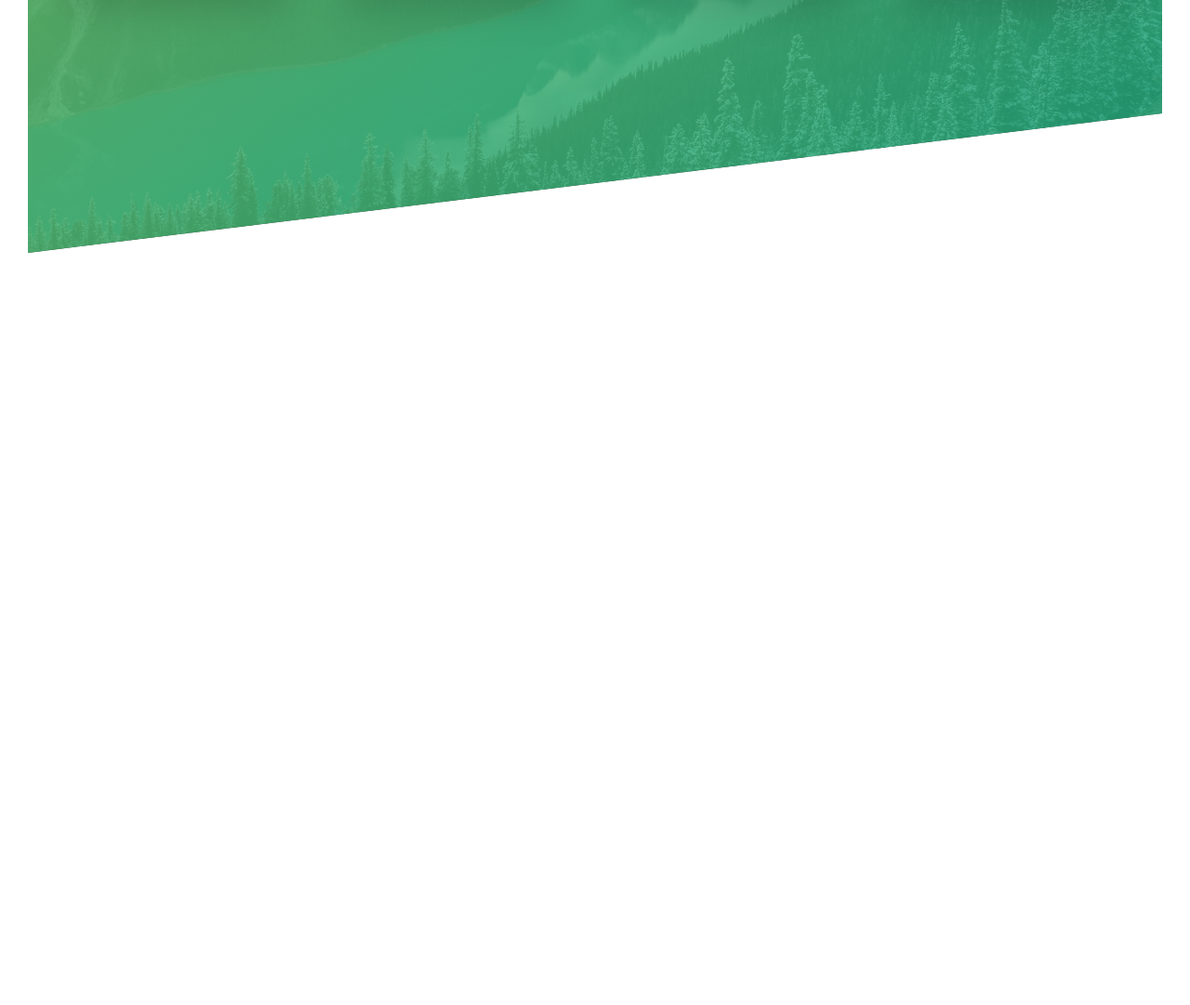
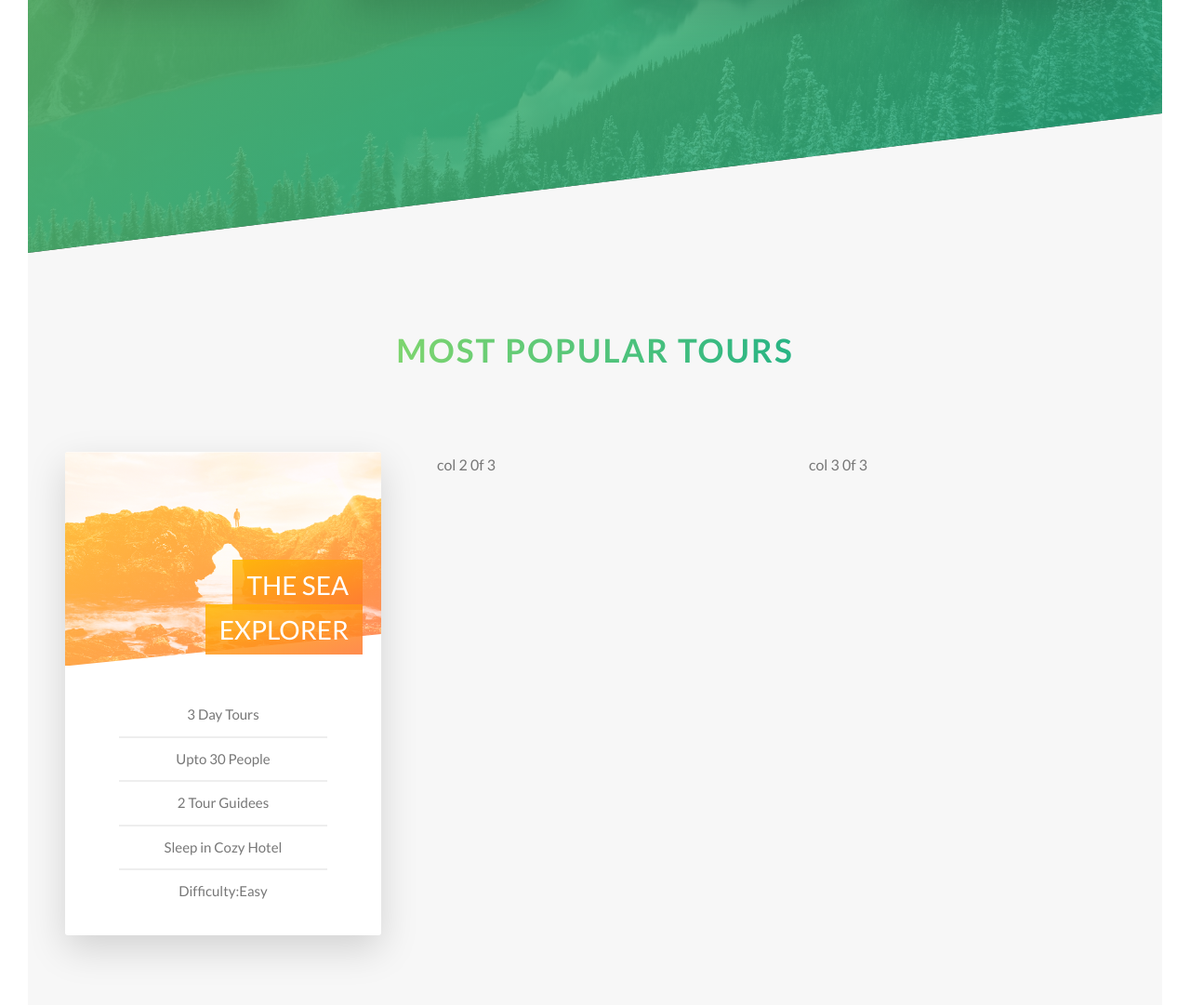
Before and after one commit to anchit1501/wanderlust, a website: page index.html in a window 1280 px wide. Shown: the part 2024-3105 px from the top of the page at 93% size. Before the commit the page ends 2296 px from the top, so only its background shows below. Drawn offline with Linux system fonts and the light colour scheme.

Commit message:
Card Front Created(1st card)

```diff
--- a/index.html
+++ b/index.html
@@ -105,6 +105,42 @@
 
             </div>
         </section>
+
+        <section class="section-tours">
+            <div class="u-center-text u-margin-bottom-big">
+                <h2 class="heading-secondary">
+                    Most Popular Tours
+                </h2>
+            </div>
+            <div class="row">
+                <div class="col-1-of-3">
+                    <div class="card">
+                        <div class="card__side card__side--front">
+                            <div class="card__picture card__picture--1">
+                                &nbsp;
+                            </div>
+                            <h4 class="card__heading">
+                                <span class="card__heading-span card__heading-span--1">The Sea Explorer</span>
+
+                            </h4>
+                            <div class="card__details">
+                               <ul>
+                                   <li>3 Day Tours</li>
+                                   <li>Upto 30 People</li>
+                                   <li>2 Tour Guidees</li>
+                                   <li>Sleep in Cozy Hotel</li>
+                                   <li>Difficulty:Easy</li>
+                               </ul>
+                            </div>
+                        </div>
+                        <div class="card__side card__side--back card__side--back-1">Back</div>
+
+                    </div>
+                </div>
+                <div class="col-1-of-3">col 2 0f 3</div>
+                <div class="col-1-of-3">col 3 0f 3</div>
+            </div>
+        </section>
     </main>
     <!-- <section class="grid-test">
         <div class="row">
--- a/sass/abstracts/_variables.scss
+++ b/sass/abstracts/_variables.scss
@@ -3,7 +3,15 @@ $color-primary:#55c57a;
 $color-primary-light:#7ed56f;
 $color-primary-dark:#28b485;
 
-$color-grey-light-1:f7f7f7;
+$color-secondary-light:#ffb900;
+$color-secondary-dark:#ff7730;
+
+$color-tertiary-light:#2998ff;
+$color-tertiary-dark:#5643fa;
+
+
+$color-grey-light-1:#f7f7f7;
+$color-grey-light-2:#eee;
 
 $color-grey-dark:#777;
 $color-white:#fff;
--- /dev/null
+++ b/sass/components/_card.scss
@@ -0,0 +1,107 @@
+.card{
+    //Functionality
+    perspective: 150rem;
+    -moz-perspective: 150rem;
+    position: relative;
+    height: 52rem;
+
+    &__side{
+
+
+        height: 52rem;
+        transition: all .8s;
+        position:absolute;
+        top: 0;
+        left: 0;
+        width: 100%;
+        backface-visibility: hidden;
+        border-radius: 3px ;
+        overflow: hidden;
+        box-shadow: 0 1.5rem 4rem rgba($color-black,.15);
+
+
+        &--front{
+            background-color: $color-white;
+        }
+        &--back{
+                background-color: green;
+                transform: rotateY(-180deg);
+
+                &-1{
+                    background-image: linear-gradient(to right bottom, $color-secondary-light,$color-secondary-dark);
+                }
+        }
+    }
+
+
+    &:hover &__side--front{
+        transform: rotateY(-180deg)
+    }
+    &:hover &__side--back{
+        transform: rotateY(0deg)
+    }
+    //Styling
+
+    &__picture{
+        background-size: cover;
+        height: 23rem;
+        background-blend-mode: screen;
+        clip-path: polygon(0 0, 100% 0, 100% 85%, 0 100%);
+        -webkit-clip-path: polygon(0 0, 100% 0, 100% 85%, 0 100%);
+
+        &--1{
+            background-image: linear-gradient(to right bottom, $color-secondary-light,$color-secondary-dark),url(../img/nat-5.jpg);
+        }
+
+        &--2{
+            background-image: url(../img/nat-6.jpg);
+        }
+
+        &--3{
+            background-image: url(../img/nat-7.jpg);
+        }
+    }
+
+    &__heading{
+        font-size: 2.8rem;
+        font-weight: 500;
+        color: $color-white;
+        text-transform: uppercase;
+        position: absolute;
+        text-align: right;
+        top: 12rem;
+        right: 2rem;
+        width: 75%;
+
+    }
+
+    &__heading-span{
+        padding: 1rem 1.5rem;
+        box-decoration-break: clone;
+        -webkit-box-decoration-break: clone;
+
+        &--1{
+            background-image: linear-gradient(to right bottom ,
+            rgba($color-secondary-light,.85),
+            rgba($color-secondary-dark,.85));
+        }
+    }
+    &__details{
+        padding: 3rem;
+        ul{
+            margin: 0 auto;
+            width: 80%;
+            list-style: none;
+
+            li{
+                text-align: center;
+            font-size: 1.5rem;
+            padding: 1rem;
+
+            &:not(:last-child){
+                border-bottom: 2px solid $color-grey-light-2;
+            }
+            }
+        }
+    }
+}
--- a/sass/layout/_header.scss
+++ b/sass/layout/_header.scss
@@ -8,7 +8,8 @@
     background-size: cover;
     background-position: top;
     position: relative;
-    clip-path: polygon(0 0, 100% 0, 100% 80%, 0 100%);    /*clippy*/
+    clip-path: polygon(0 0, 100% 0, 100% 80%, 0 100%);
+    -webkit-clip-path: polygon(0 0, 100% 0, 100% 80%, 0 100%);    /*clippy*/
 
     &__logo-box {
         position: absolute;
--- a/sass/main.scss
+++ b/sass/main.scss
@@ -12,6 +12,7 @@
 @import "components/button";
 @import "components/composition";
 @import "components/feature-box";
+@import "components/card";
 
 @import "layout/header";
 @import "layout/grid";
--- a/sass/pages/_home.scss
+++ b/sass/pages/_home.scss
@@ -18,3 +18,11 @@
         transform: skewY(7deg);
     }
 }
+
+.section-tours{
+
+    padding: 25rem 0 50rem 0;
+    background-color: $color-grey-light-1;
+    margin-top: -10rem;
+
+}
```
Also changed, not shown: css/style.css.
